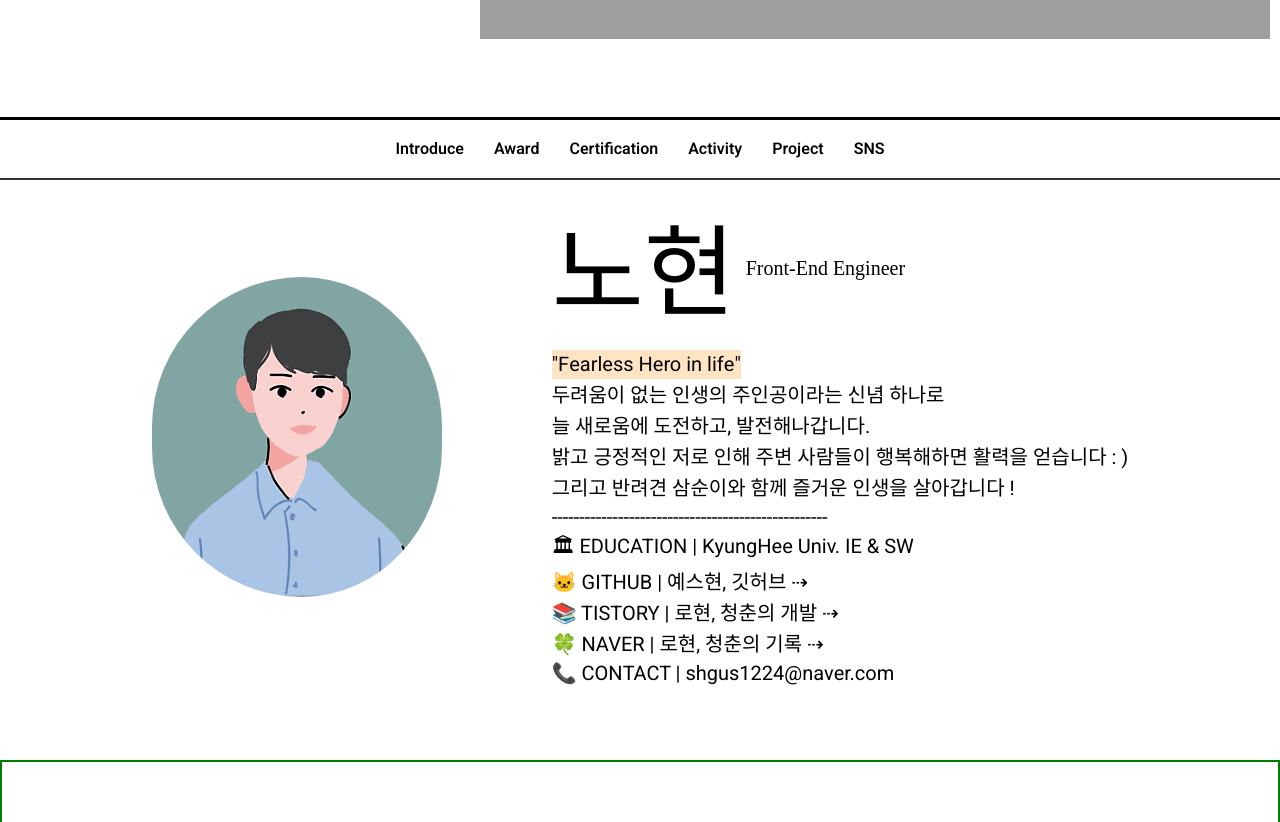
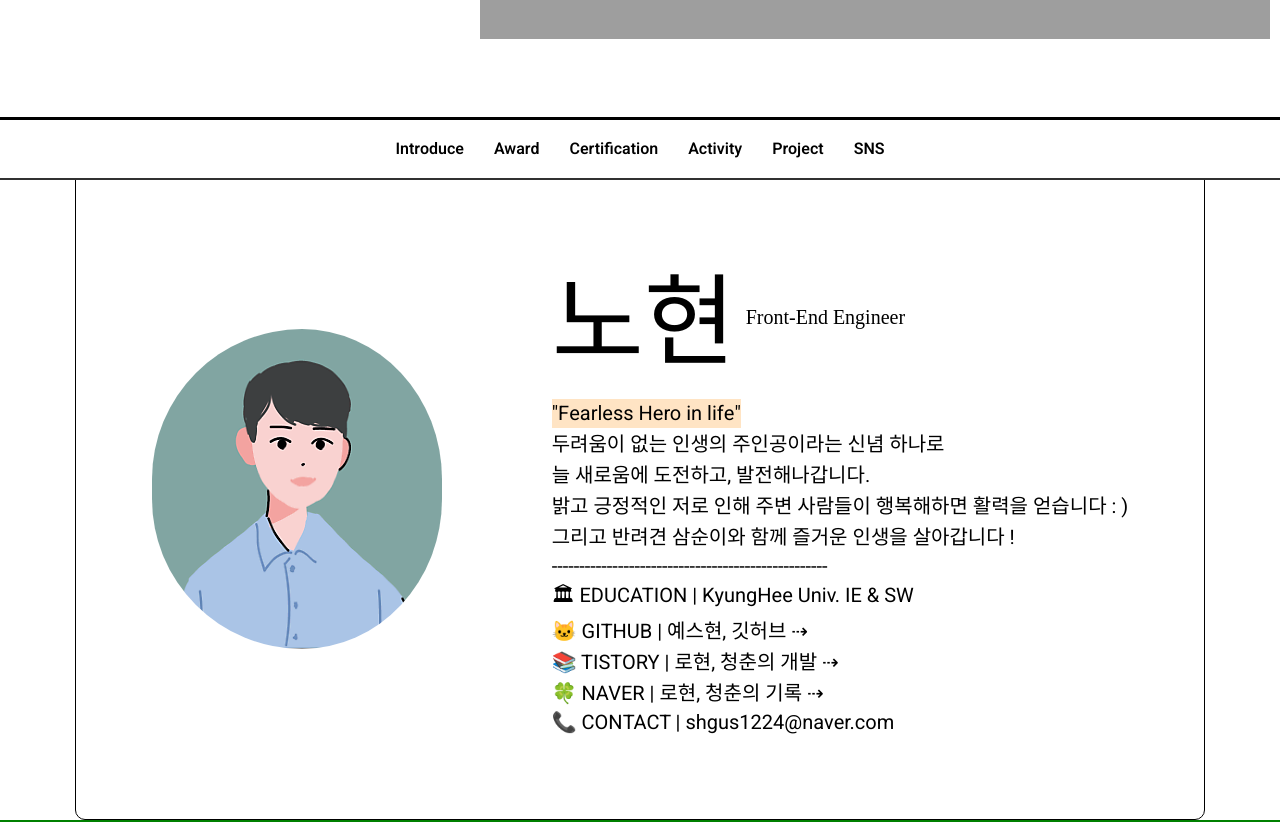
Before and after one commit to YesHyeon/hyun-site-web, a React (Create React App) app: page / in a window 1280 px wide. Shown: the part 1480-2302 px from the top of the page. Built offline with nearby package versions, Linux system fonts and the light colour scheme; no server answers; grey boxes are pictures that could not be loaded.

Commit message:
fix: 프로필 카드 디자인 수정

```diff
--- a/src/components/introduce/introduce.styles.js
+++ b/src/components/introduce/introduce.styles.js
@@ -17,8 +17,6 @@ export const MainContainer = styled.div`
   border-bottom: 3px solid black;
   overflow-x: hidden;
   overflow-y: hidden;
-
-  padding-left: 150px;
 `;
 
 export const Hand = styled.img`
--- a/src/components/profileCard/profileCard.css
+++ b/src/components/profileCard/profileCard.css
@@ -3,7 +3,7 @@
   height: 80vh;
   justify-content: center;
   align-items: center;
-  background-color: white;
+  background-color: gray;
   z-index: 100;
 }
 
--- a/src/components/profileCard/profileCard.js
+++ b/src/components/profileCard/profileCard.js
@@ -1,19 +1,32 @@
 import '../../fonts/index';
 import './profileCard.css';
 import profileImage from '../../images/introduce/hyun-profile.png';
+import {
+  Header,
+  BodyContainer,
+  MainContainer,
+  CloseButton,
+  Description,
+  ImageContainer,
+  Profile,
+} from './profileCard.styles';
 
 const ProfileCard = () => {
   return (
-    <div id="IntroduceBody">
-      <div id="ImageContainer">
-        <img
+    <MainContainer>
+      <Header>
+        <CloseButton>X</CloseButton>
+      </Header>
+      <BodyContainer>
+        <ImageContainer>
+          <Profile
             width="300"
             className="profile1"
             src={profileImage}
             alt="profile"
-        />
-      </div>
-      <div id="Description">
+          ></Profile>
+        </ImageContainer>
+        <Description>
           <div id="TitleContainer">
             <div className="Name">
               <div>노현</div>
@@ -26,7 +39,8 @@ const ProfileCard = () => {
               두려움이 없는 인생의 주인공이라는 신념 하나로 <br /> 늘 새로움에
               도전하고, 발전해나갑니다.
               <br />
-            밝고 긍정적인 저로 인해 주변 사람들이 행복해하면 활력을 얻습니다 : )
+              밝고 긍정적인 저로 인해 주변 사람들이 행복해하면 활력을 얻습니다 :
+              )
               <br />
               그리고 반려견 삼순이와 함께 즐거운 인생을 살아갑니다 !
             </div>
@@ -46,8 +60,9 @@ const ProfileCard = () => {
             <a href="https://blog.naver.com/hyun_record"> ⇢ </a>
           </div>
           <div>📞 CONTACT | shgus1224@naver.com</div>
-      </div>
-    </div>
+        </Description>
+      </BodyContainer>
+    </MainContainer>
   );
 };
 
--- /dev/null
+++ b/src/components/profileCard/profileCard.styles.js
@@ -0,0 +1,60 @@
+import styled from '@emotion/styled';
+
+export const MainContainer = styled.div`
+  display: flex;
+  flex-direction: column;
+  width: calc(100vw - 150px);
+  height: calc(100vh - 100px);
+  margin: 0 auto;
+
+  align-items: center;
+  background-color: white;
+  border: 1px solid black;
+  border-radius: 10px;
+  z-index: 100;
+`;
+
+export const Header = styled.div`
+  display: flex;
+  justify-content: end;
+  align-items: center;
+  width: 100%;
+  height: 40px;
+  background-color: rgba(0, 0, 0, 0.2);
+  border-top-right-radius: 10px;
+  border-top-left-radius: 10px;
+`;
+
+export const CloseButton = styled.div`
+  width: 10px;
+  font-size: 20px;
+  margin-right: 20px;
+  cursor: pointer;
+`;
+
+export const BodyContainer = styled.div`
+  width: 100%;
+  height: 100%;
+  display: flex;
+  justify-content: center;
+  align-items: center;
+`;
+
+export const Description = styled.div`
+  font-family: heebo;
+  font-size: 20px;
+  margin-left: 100px;
+  border-radius: 30px;
+`;
+
+export const ImageContainer = styled.div`
+  width: 300px;
+  height: 320px;
+  border-radius: 210px;
+`;
+
+export const Profile = styled.img`
+  width: 300px;
+  height: 320px;
+  border-radius: 210px;
+`;
```
Lines whose indentation alone changed are shown as unchanged.
